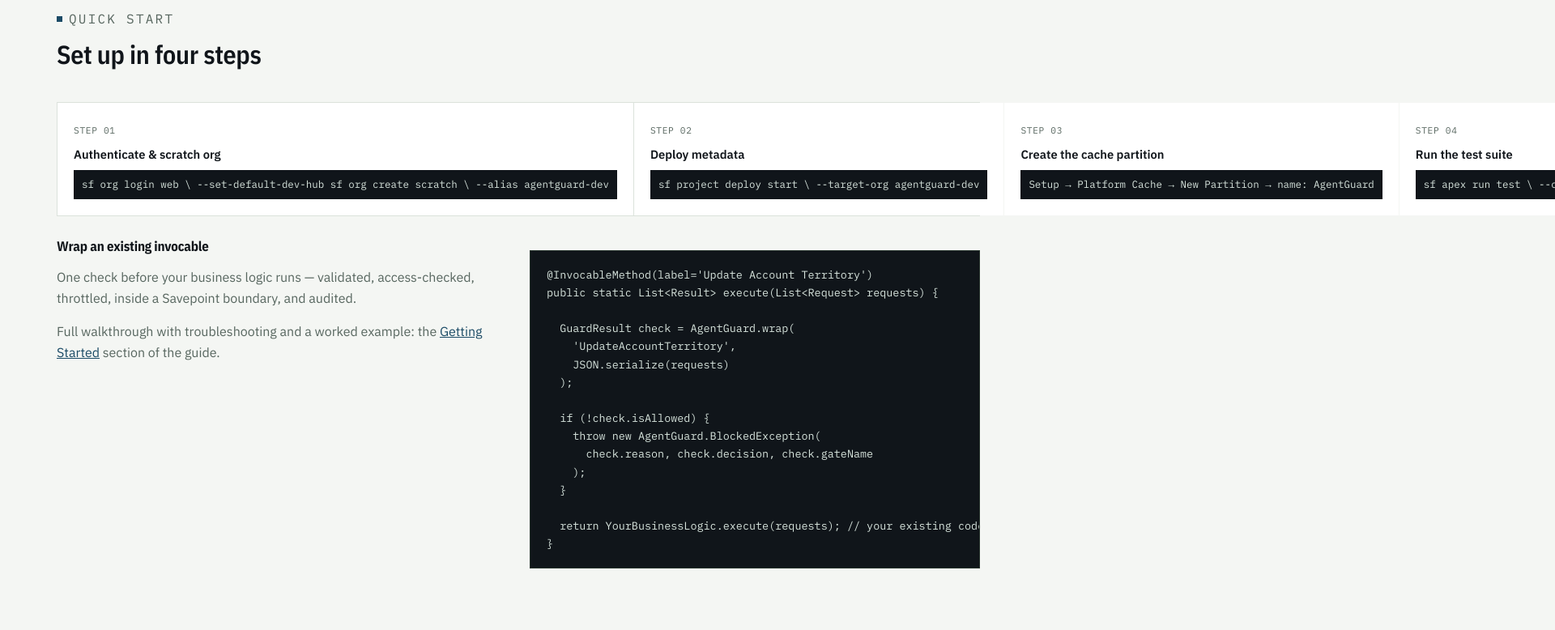
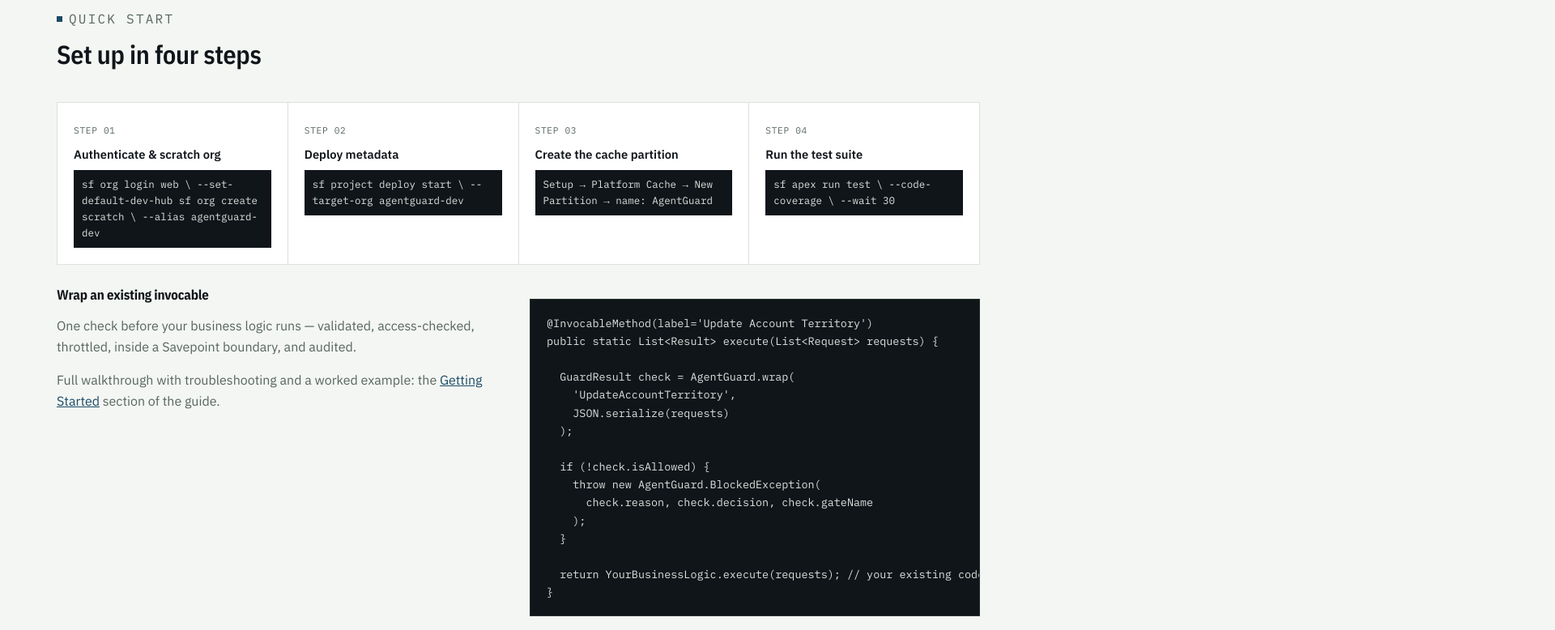
Before and after one commit to Yashraghuvans/AgentGuard, a website: page docs/index.html in a window 1280 px wide. Shown: the part 3180-3958 px from the top of the page at 81% size, 1920 px wide, since content can reach past the window. Drawn offline with nearby package versions, Linux system fonts and the light colour scheme.

Commit message:
Update index.html

```diff
--- a/docs/index.html
+++ b/docs/index.html
@@ -633,6 +633,7 @@
       .qs-step {
         background: var(--surface);
         padding: 20px;
+        min-width: 0;
       }
       .qs-step .idx {
         font-family: 'IBM Plex Mono', monospace;
@@ -651,7 +652,8 @@
         color: var(--code-text);
         padding: 8px 10px;
         overflow-x: auto;
-        white-space: pre;
+        white-space: pre-wrap;
+        word-break: break-word;
       }
 
       .integrate-grid {
```
